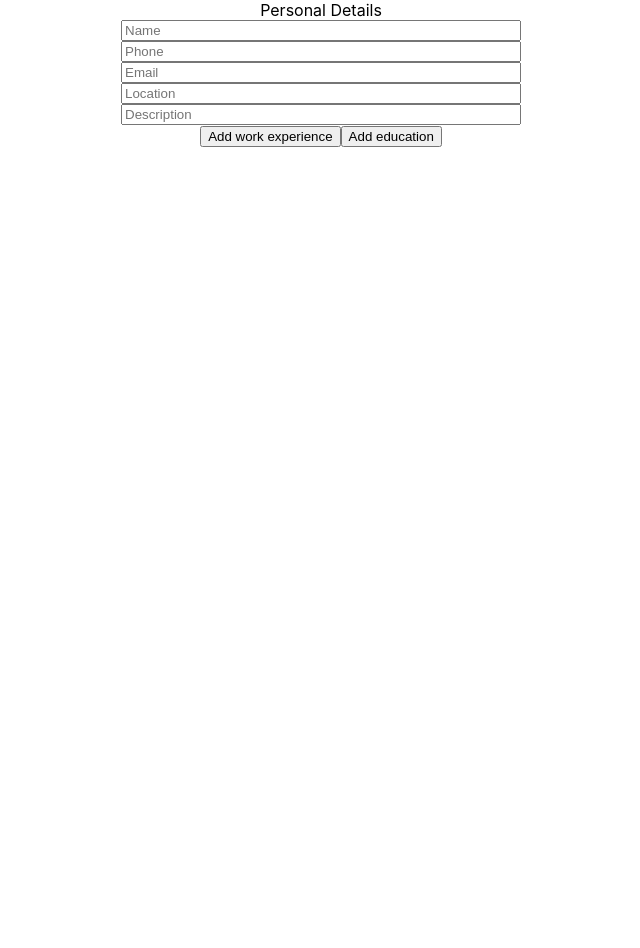
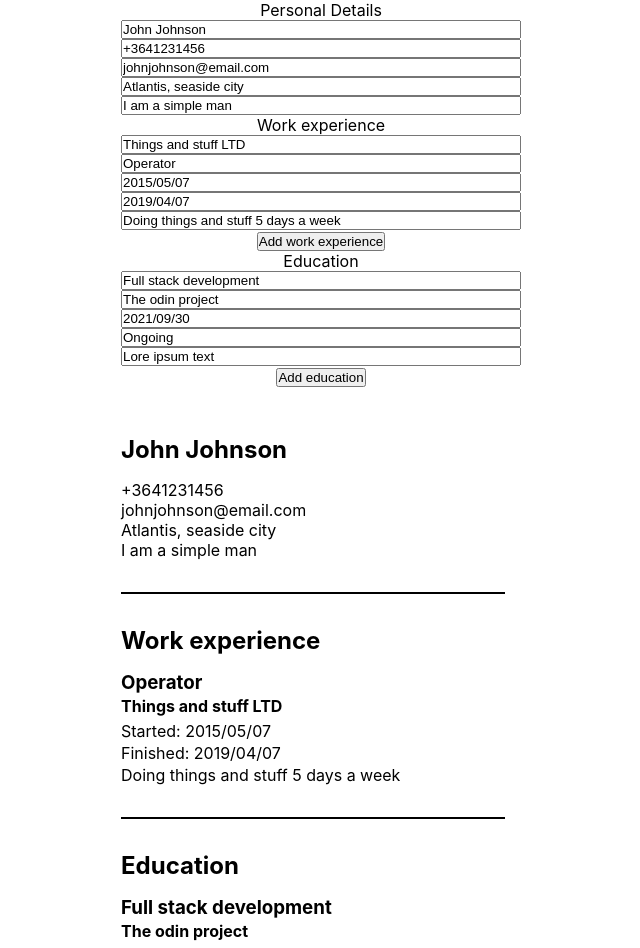
Before and after one commit to Zaltman/cv-project, a React (Create React App) app: page / in a window 1280 px wide. Shown: the top 948 px of the page, without its empty margins (319-959 px from the left). Before the commit the page ends 800 px from the top, so only its background shows below. Built offline with nearby package versions, Linux system fonts and the light colour scheme.

Commit message:
Cv view basic setuo

```diff
--- a/public/styles.css
+++ b/public/styles.css
@@ -1,3 +1,9 @@
+* {
+  padding: 0px;
+  margin: 0px;
+  box-sizing: border-box;
+}
+
 .App {
   display: flex;
   justify-content: center;
@@ -8,3 +14,65 @@
   flex-direction: column;
   width: 400px;
 }
+
+#cv {
+  display: flex;
+  flex-wrap: wrap;
+  align-content: flex-start;
+  /* flex-direction: column; */
+  /* flex-grow: 1; */
+  margin-top: 3rem;
+  height: 6in;
+  width: 4in;
+  text-align: left;
+}
+
+#personalDetails {
+  width: 100%;
+  margin-bottom: 2em;
+  padding-bottom: 2em;
+  border-bottom: solid 2px black;
+}
+#name {
+  margin-bottom: 1rem;
+}
+
+#phoneNumb {
+}
+
+.inputsContainer {
+  /* display: none; */
+}
+.infoContainer {
+  width: 100%;
+}
+
+.cvWorkContainer > * {
+  margin-bottom: 2px;
+}
+.cvEducationContainer > * {
+  margin-bottom: 2px;
+}
+.title {
+  margin-bottom: 1rem;
+}
+.subSubTitle {
+  margin-bottom: 5px;
+}
+.workParentContainer {
+  margin-bottom: 2em;
+  border-bottom: solid 2px black;
+}
+
+.educationParentContainer {
+  border-bottom: solid 2px black;
+}
+.cvWorkContainer {
+  text-align: left;
+  width: 100%;
+  margin-bottom: 2em;
+}
+
+.cvEducationContainer {
+  margin-bottom: 2em;
+}
--- a/src/App.js
+++ b/src/App.js
@@ -12,37 +12,38 @@ class App extends Component {
     let workExpTestUnit = [];
     educationTestUnit[0] = {
       id: uniqid(),
-      courseProgram: 'Test course',
-      university: 'Test university',
-      startDate: 'Test start date',
-      endDate: 'Test end date',
-      description: 'Test description',
-    };
-    educationTestUnit[1] = {
-      id: uniqid(),
-      courseProgram: 'Test course1',
-      university: 'Test university1',
-      startDate: 'Test start date1',
-      endDate: 'Test end date1',
-      description: 'Test description1',
+      courseProgram: 'Full stack development',
+      university: 'The odin project',
+      startDate: '2021/09/30',
+      endDate: 'Ongoing',
+      description: 'Lore ipsum text',
     };
     workExpTestUnit[0] = {
       id: uniqid(),
-      company: '',
-      position: '',
-      startDate: '',
-      endDate: '',
-      description: '',
+      company: 'Things and stuff LTD',
+      position: 'Operator',
+      startDate: '2015/05/07',
+      endDate: '2019/04/07',
+      description: 'Doing things and stuff 5 days a week',
+    };
+    let personDetailsTest = {
+      id: uniqid(),
+      name: 'John Johnson ',
+      phone: '+3641231456',
+      email: 'johnjohnson@email.com',
+      location: 'Atlantis, seaside city',
+      description: 'I am a simple man',
     };
     this.state = {
-      personalDetails: {
-        id: uniqid(),
-        name: '',
-        phone: '',
-        email: '',
-        location: '',
-        description: '',
-      },
+      personalDetails: personDetailsTest,
+      // {
+      //   id: uniqid(),
+      //   name: '',
+      //   phone: '',
+      //   email: '',
+      //   location: '',
+      //   description: '',
+      // },
       workExperience: {
         id: uniqid(),
         company: '',
@@ -59,7 +60,7 @@ class App extends Component {
         endDate: '',
         description: '',
       },
-      workExperienceArr: [],
+      workExperienceArr: workExpTestUnit,
       education: {
         id: uniqid(),
         courseProgram: '',
@@ -77,7 +78,7 @@ class App extends Component {
         description: '',
       },
 
-      educationArr: [],
+      educationArr: educationTestUnit,
     };
   }
   getEmptyEducationSample = () => {
--- a/src/components/Cv.js
+++ b/src/components/Cv.js
@@ -7,12 +7,49 @@ class Cv extends Component {
   render() {
     const { state } = this.props;
     return (
-      <div>
-        <div>{state.personalDetails.name}</div>
-        <div>{state.personalDetails.phone}</div>
-        <div>{state.personalDetails.email}</div>
-        <div>{state.personalDetails.location}</div>
-        <div>{state.personalDetails.description}</div>
+      <div id="cv">
+        <div id="personalDetails">
+          <h2 id="name">{state.personalDetails.name}</h2>
+
+          <div>
+            <div id="phoneNumb">{state.personalDetails.phone}</div>
+            <div>{state.personalDetails.email}</div>
+          </div>
+          <div>
+            <div>{state.personalDetails.location}</div>
+            <div>{state.personalDetails.description}</div>
+          </div>
+        </div>
+        <div className="infoContainer">
+          <div className="workParentContainer">
+            <h2 className="title">Work experience</h2>
+            {state.workExperienceArr.map((workExpObj, index) => {
+              return (
+                <div className="cvWorkContainer">
+                  <h3 className="subTitle">{workExpObj.position}</h3>
+                  <h4 className="subSubTitle">{workExpObj.company}</h4>
+                  <div>Started: {workExpObj.startDate}</div>
+                  <div>Finished: {workExpObj.endDate}</div>
+                  <div>{workExpObj.description}</div>
+                </div>
+              );
+            })}
+          </div>
+          <div className="educationParentContainer">
+            <h2 className="title">Education</h2>
+            {state.educationArr.map((educationObj, index) => {
+              return (
+                <div className="cvEducationContainer">
+                  <h3 className="subTitle">{educationObj.courseProgram}</h3>
+                  <h4 className="subSubTitle">{educationObj.university}</h4>
+                  <div>Started: {educationObj.startDate}</div>
+                  <div>Ended: {educationObj.endDate}</div>
+                  <div>{educationObj.description}</div>
+                </div>
+              );
+            })}
+          </div>
+        </div>
       </div>
     );
   }
--- a/src/components/Page.js
+++ b/src/components/Page.js
@@ -20,6 +20,7 @@ class Page extends Component {
     // console.log(addAnotherEducation);
     return (
       <div>
+        <div className="inputsContainer">
           <PersonalDetails
             personalDetailsObj={state.personalDetails}
             handleChangePersonal={handleChangePersonal}
@@ -49,6 +50,7 @@ class Page extends Component {
             );
           })}
           <button onClick={addAnotherEducation}>Add education</button>
+        </div>
 
         <Cv state={state} />
       </div>
```
Lines whose indentation alone changed are shown as unchanged.
